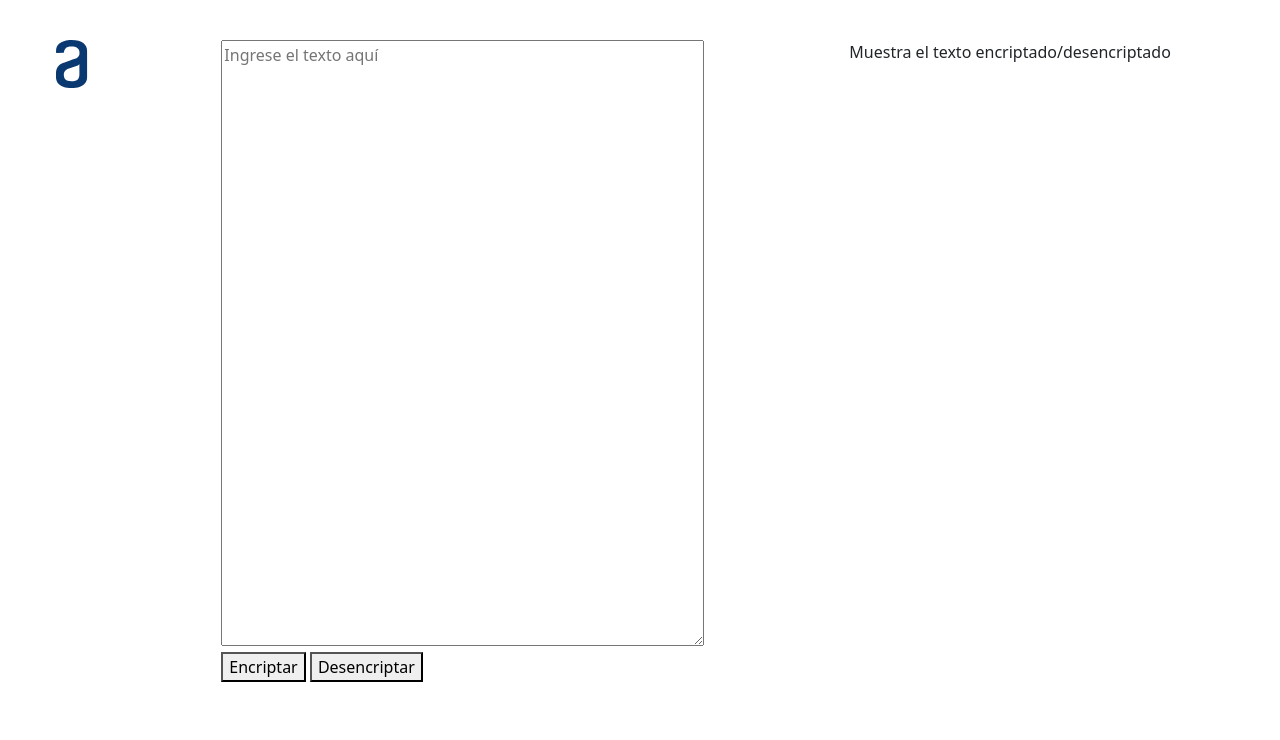
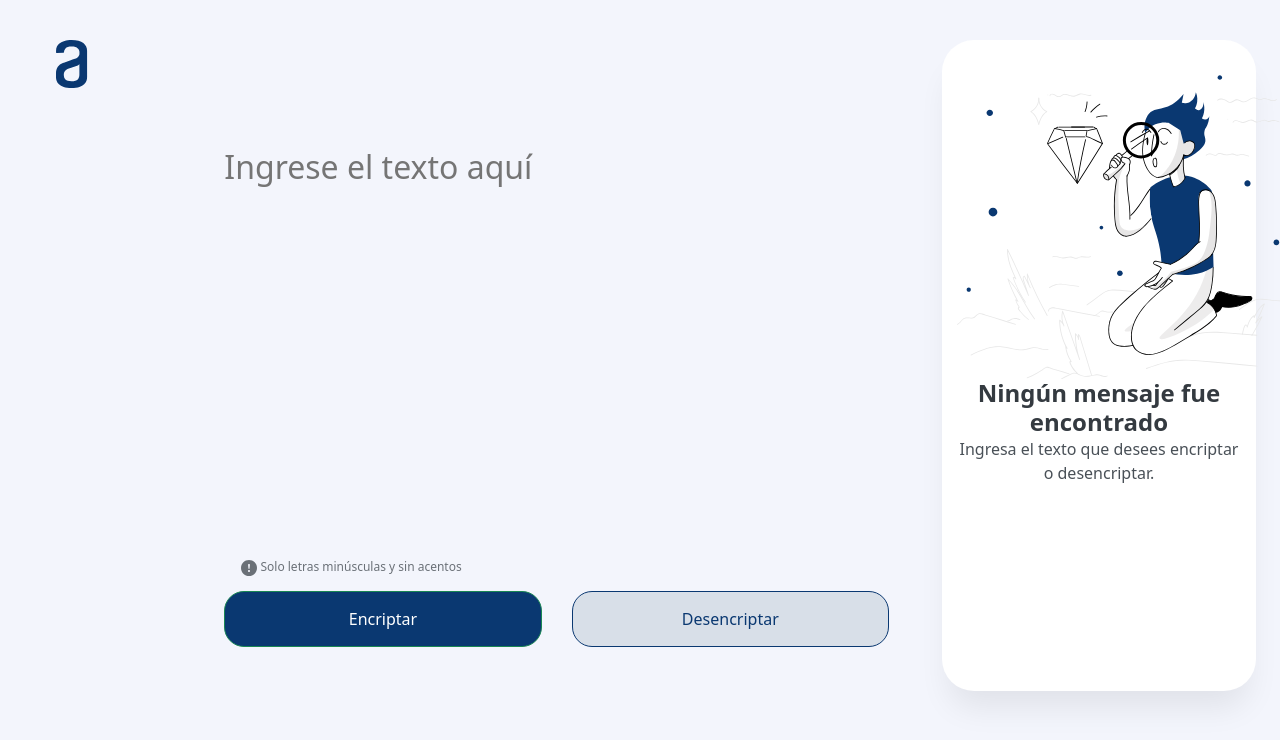
Before and after one commit to merb26/Challenge1-Encriptador, a plain HTML site: page index.html in a window 1280 px wide. Drawn offline with nearby package versions, Linux system fonts and the light colour scheme.

Commit message:
Mejoras en CSS y Bootstrap

```diff
--- a/css/estilo.css
+++ b/css/estilo.css
@@ -1,3 +1,103 @@
 body {
   margin-top: 40px !important;
+  margin-right: 100%;
+  background: #f3f5fc;
+  color: #0a3871 !important;
+  min-height: 680px;
 }
+
+.ingresoTexto {
+  padding-right: 50px;
+}
+
+.txtArea {
+  margin-top: 88px !important;
+  font-weight: 400px;
+  font-size: 32px;
+  line-height: 150%;
+  border: none;
+  border-color: Transparent;
+  resize: none;
+  padding: 15px;
+  background: #f3f5fc;
+}
+
+.txtArea:focus {
+  outline: none;
+}
+
+.cuadro {
+  background-color: #ffffff !important;
+  box-shadow: 0px 24px 32px -8px rgba(0, 0, 0, 0.08);
+  border-radius: 32px;
+  padding: 15px;
+}
+
+.botones {
+  padding-top: 160px;
+}
+
+.requisito {
+  font-weight: 400;
+  font-size: 12px;
+  line-height: 150%;
+  color: #495057;
+  opacity: 0.8;
+  margin-left: 20px;
+}
+
+.btnEncriptar {
+  border-radius: 20px;
+  margin: 15px;
+  background-color: #0a3871;
+  padding: 15px;
+}
+
+.btnEncriptar:hover {
+  background-color: #0a3871;
+}
+
+.btnEncriptar:focus {
+  background-color: #0a3871;
+}
+
+.btnDesencriptar {
+  border-radius: 20px;
+  margin: 15px;
+  background-color: #d8dfe8 !important;
+  color: #0a3871 !important;
+  border-color: #0a3871 !important;
+  padding: 15px;
+}
+
+.btnDesencriptar:hover {
+  background-color: #d8dfe8;
+}
+
+.resultado {
+  font-weight: 400;
+  font-size: 24px;
+  line-height: 150%;
+  padding: 10px;
+  color: #495057;
+}
+
+.muñeco {
+  text-align: center;
+}
+
+.texto1 {
+  font-weight: 700;
+  font-size: 24px;
+  line-height: 120%;
+  color: #343a40;
+  text-align: center;
+}
+
+.texto2 {
+  font-weight: 400;
+  font-size: 16px;
+  line-height: 150%;
+  text-align: center;
+  color: #495057;
+}
--- a/index.html
+++ b/index.html
@@ -18,28 +18,42 @@
     <!-- ----------------------------------------------------------------------- -->
     <!--                                logotipo                                 -->
     <!-- ----------------------------------------------------------------------- -->
-    <div class="col-2">
+    <div class="logotipo col-lg-2">
         <img src="/img/Logo.svg" alt="logotipo">
     </div>
 
     <!-- ----------------------------------------------------------------------- -->
     <!--                            Ingreso del texto                            -->
     <!-- ----------------------------------------------------------------------- -->
-    <div class="col-6">
-        <div>
-            <textarea cols="50" rows="25" placeholder="Ingrese el texto aquí" id="txt"></textarea>
+    <div class="ingresoTexto col-lg-7">
+
+        <textarea rows="5" placeholder="Ingrese el texto aquí" id="txt" class="row input-group txtArea"></textarea>
+
+        <div class="row botones">
+            <div class="requisito">
+                <img src="/img/Vector.svg" alt="requisito">
+                Solo letras minúsculas y sin acentos
+            </div>
+            <button onclick=encriptar() class="btn btn-success shadow-none col btnEncriptar">Encriptar</button>
+            <button onclick=desencriptar()
+                class="btn btn-outline-success shadow-none col btnDesencriptar">Desencriptar</button>
         </div>
-
-        <button onclick=encriptar()>Encriptar</button>
-        <button onclick=desencriptar()>Desencriptar</button>
     </div>
 
     <!-- ----------------------------------------------------------------------- -->
     <!--                Muestra texto encriptado o desencriptado                 -->
     <!-- ----------------------------------------------------------------------- -->
-    <div class="col-4">
-        <div id="resultado">
-            Muestra el texto encriptado/desencriptado
+    <div class="cuadro col-lg-3">
+        <div id="resultado" class="resultado">
+        </div>
+        <div class="muñeco" id="muñeco">
+            <img src="/img/Muñeco.svg" alt="muñeco">
+        </div>
+        <div class="texto1" id="texto1">
+            Ningún mensaje fue encontrado
+        </div>
+        <div class="texto2" id="texto2">
+            Ingresa el texto que desees encriptar o desencriptar.
         </div>
     </div>
 
--- a/js/app.js
+++ b/js/app.js
@@ -26,6 +26,9 @@ const encriptar = () => {
     }
   }
 
+  document.getElementById("muñeco").style.display = "none"
+  document.getElementById("texto1").style.display = "none"
+  document.getElementById("texto2").style.display = "none"
   document.getElementById("resultado").innerText = textoEncriptado
 }
 
```
Also changed, not shown: img/Muñeco.svg (added), img/Vector.svg (added).
